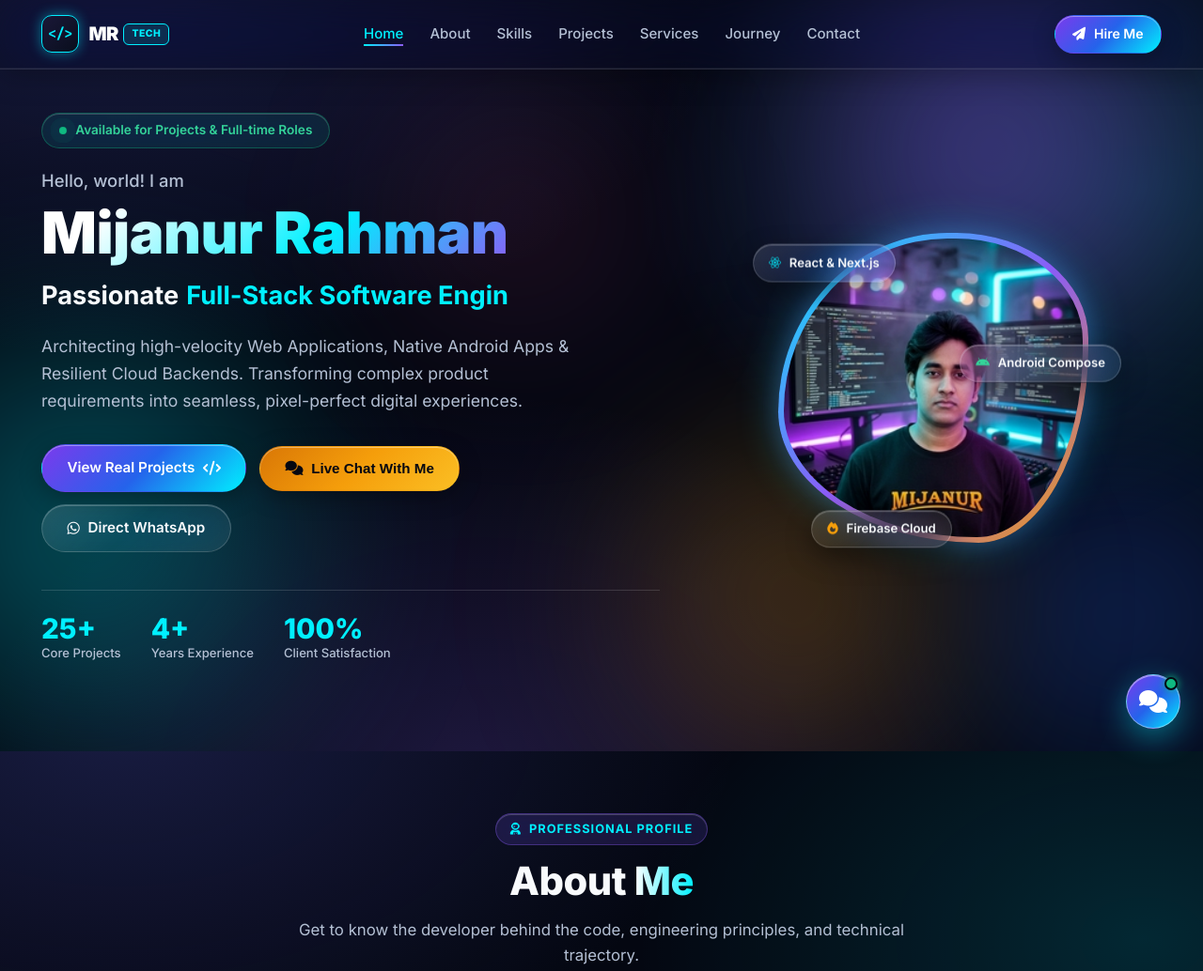
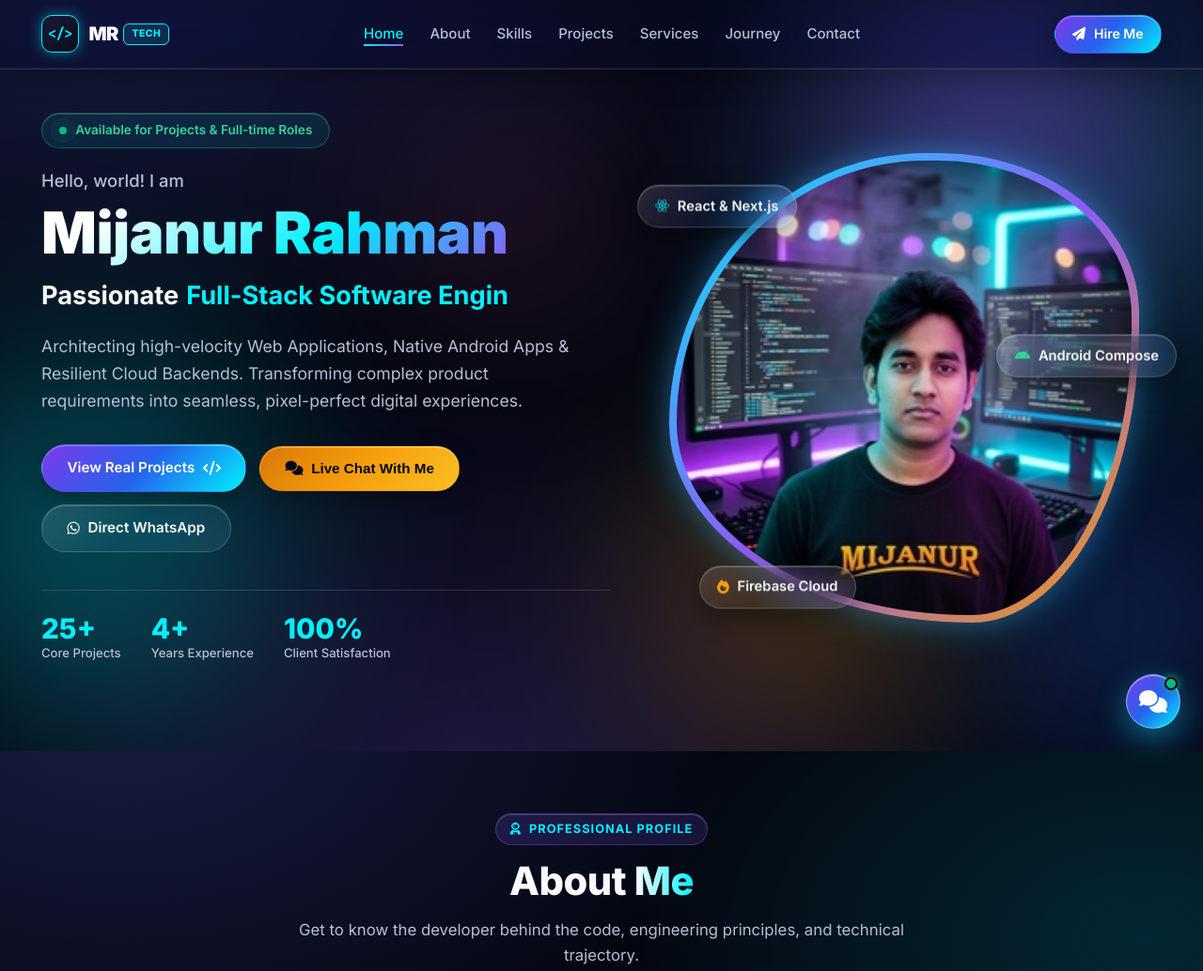
Before and after one commit to NEXQIRO/mr-tech, a plain HTML site: page index.html in a window 1280 px wide. Shown: the top 1034 px of the page at 94% size. Drawn offline with Linux system fonts and the light colour scheme; no server answers.

Commit message:
Update styles.css

```diff
--- a/styles.css
+++ b/styles.css
@@ -2331,3 +2331,53 @@ body {
     background: rgba(18, 24, 48, 0.92);
   }
 }
+
+
+/* ==========================================================================
+   PC/ল্যাপটপে হিরো ছবি বড় করা (শুধু ৯৯৩px এর বেশি চওড়া স্ক্রিনে)
+   ফোন ও ট্যাবলেটে (৯৯২px পর্যন্ত) আগের মতোই থাকবে।
+   আগের সাইজে ফিরতে চাইলে এই লাইনের নিচের অংশ মুছে দিন।
+   ========================================================================== */
+@media (min-width: 993px) {
+
+  /* ডানের কলাম একটু চওড়া, যাতে ছবির জন্য জায়গা বাড়ে */
+  .hero-grid {
+    grid-template-columns: 1.05fr 0.95fr;
+    gap: 2.5rem;
+  }
+
+  .hero-visual {
+    max-width: 560px;
+  }
+
+  /* ছবি ৩৩০px থেকে প্রায় ৫০০px, ফাঁকা জায়গা ভরাট */
+  .avatar-frame {
+    width: min(500px, 100%);
+    height: auto;
+    aspect-ratio: 1 / 1;
+    max-width: 100%;
+    max-height: none;
+    padding: 8px;
+  }
+
+  /* ট্যাগগুলো বড় ছবির কিনারায় আগের তিন জায়গাতেই থাকবে */
+  .floating-pill {
+    font-size: 0.92rem;
+    padding: 0.65rem 1.15rem;
+  }
+
+  .pill-1 {
+    top: 7%;
+    left: -2%;
+  }
+
+  .pill-2 {
+    top: 40%;
+    right: -3%;
+  }
+
+  .pill-3 {
+    bottom: 1%;
+    left: 10%;
+  }
+}
```
